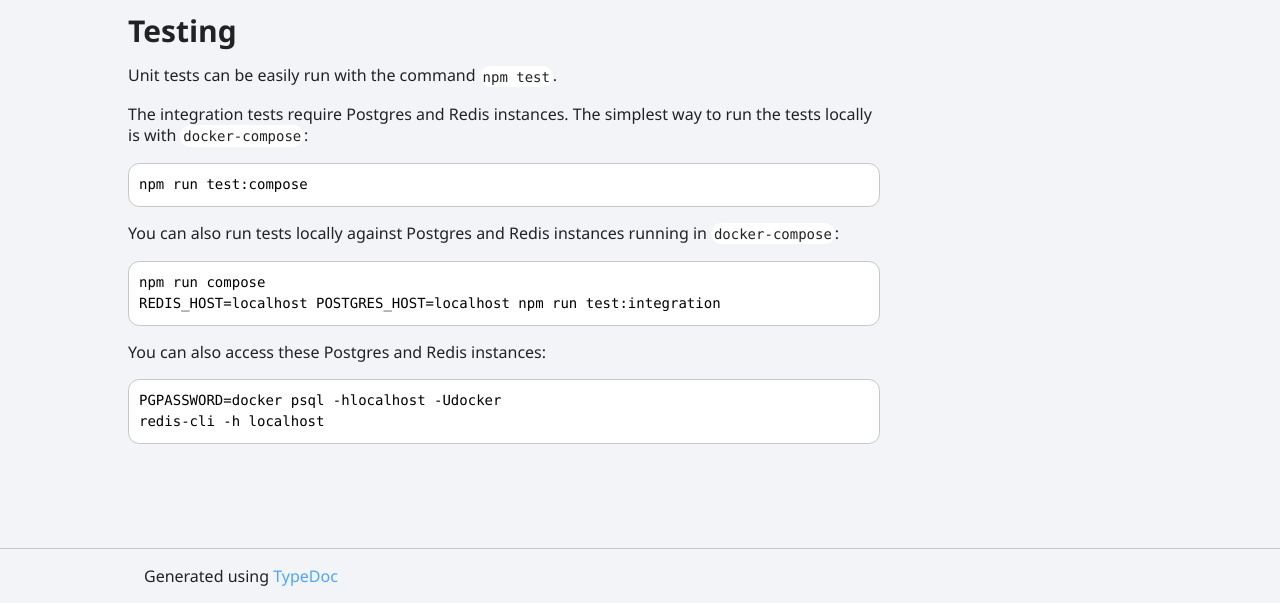
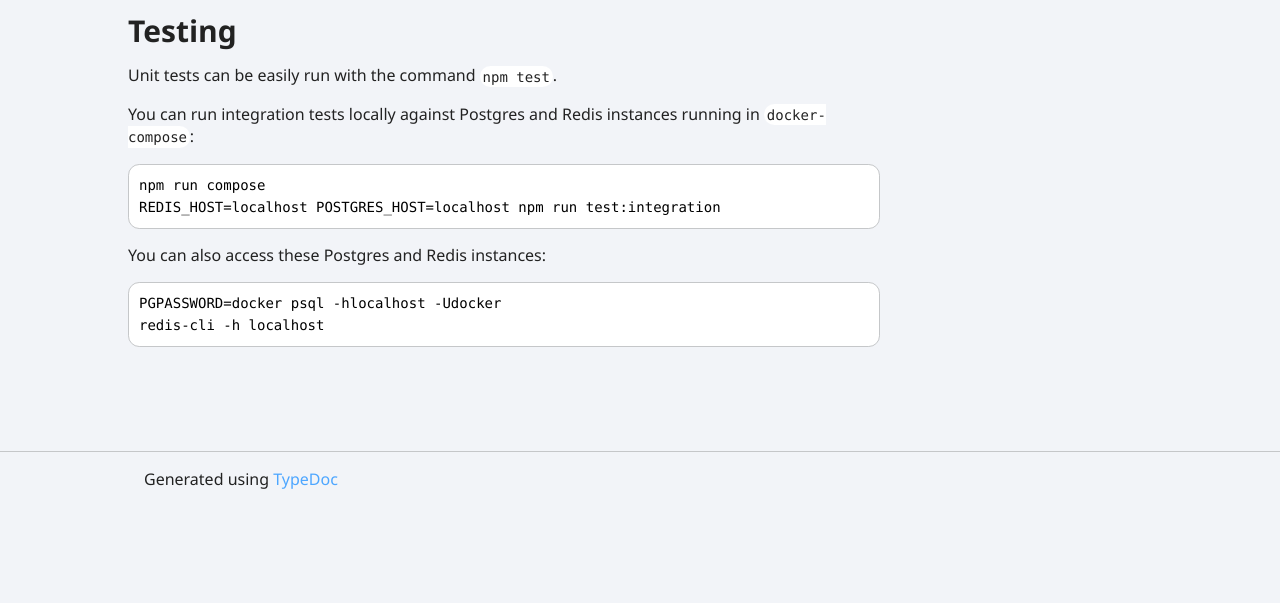
Before and after one commit to product-os/jellyfish-plugin-incidents, a plain HTML site: page index.html in a window 1280 px wide. Shown: the part 920-1523 px from the top of the page. After the commit the page ends 1426 px from the top, so only its background shows below. Drawn offline with Linux system fonts and the light colour scheme.

Commit message:
deploy: 90ca904dc0492c88514a08fab5d2c1bc31d036f7

```diff
--- a/index.html
+++ b/index.html
@@ -33,10 +33,7 @@
   <h1>Testing</h1>
 </a>
 <p>Unit tests can be easily run with the command <code>npm test</code>.</p>
-<p>The integration tests require Postgres and Redis instances. The simplest way to run the tests locally is with <code>docker-compose</code>:</p>
-<pre><code class="language-bash"><span class="hl-1">npm run test:compose</span>
-</code></pre>
-<p>You can also run tests locally against Postgres and Redis instances running in <code>docker-compose</code>:</p>
+<p>You can run integration tests locally against Postgres and Redis instances running in <code>docker-compose</code>:</p>
 <pre><code class="language-bash"><span class="hl-1">npm run compose</span><br/><span class="hl-1">REDIS_HOST=localhost POSTGRES_HOST=localhost npm run test:integration</span>
 </code></pre>
 <p>You can also access these Postgres and Redis instances:</p>
```
